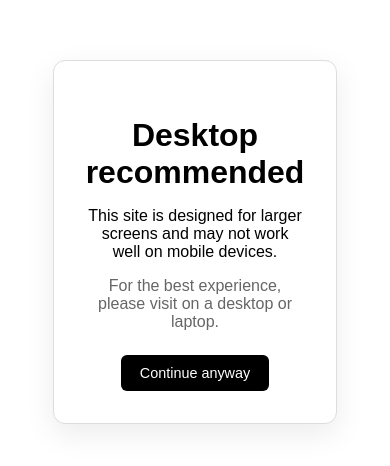
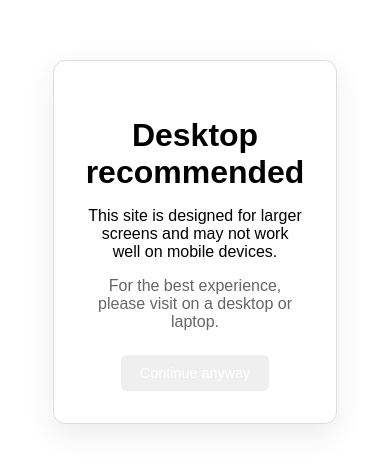
Before and after one commit to OWelton-Rosie/flannel-archival, a SvelteKit app: page / in a window 390 px wide. Shown: the part 236-702 px from the top of the page. Built offline with nearby package versions, Linux system fonts and the light colour scheme.

Commit message:
show warning screen to mobile users

```diff
--- a/src/routes/+layout.svelte
+++ b/src/routes/+layout.svelte
@@ -101,7 +101,7 @@
 	border-radius: 6px;
 	border: none;
 	cursor: pointer;
-	background: black;
+	background: 007BFF;
 	color: white;
 	font-size: 0.9rem;
 }
```
